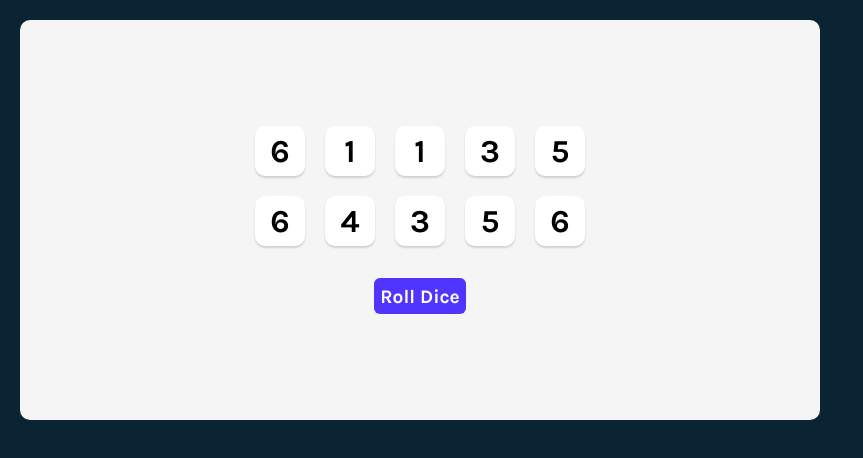
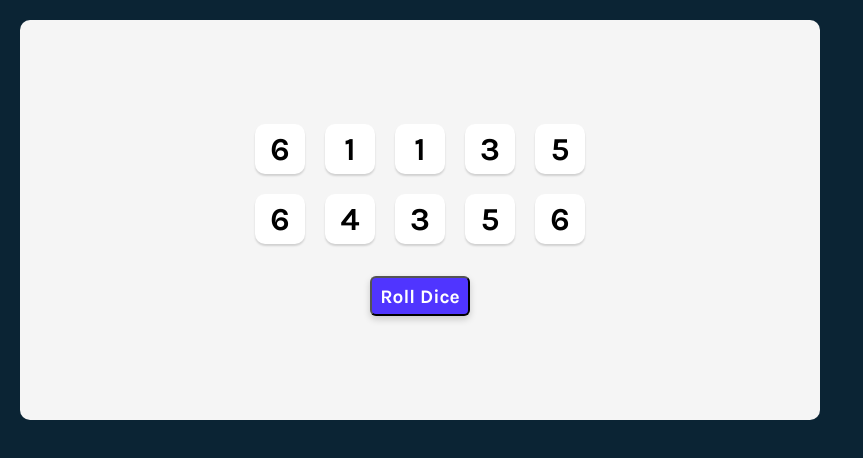
Before and after one commit to JacksonDynamics/Tenzies, a React (Create React App) app: page / in a window 1280 px wide. Shown: the top 458 px of the page, without its empty margins (0-863 px from the left). Built offline with nearby package versions, Linux system fonts and the light colour scheme.

Commit message:
button style

```diff
--- a/public/style.css
+++ b/public/style.css
@@ -47,17 +47,13 @@ main {
     margin-top:32px;
     background: #5035FF;
     border-radius: 6px;
-    border: none;
-    Width:92px;
-    Height:36px;
-
+    box-shadow: 0px 3.2px 7.68px rgba(0, 0, 0, 0.18);
+    Width:100px;
+    Height:40px;
+    cursor: pointer;
     font-family: 'Karla';
     font-weight: 700;
     font-size: 1.2rem;
-    display: flex;
-    justify-content: center;
-    align-items: center;
-
     color: #FFFFFF;
 }
 
```
